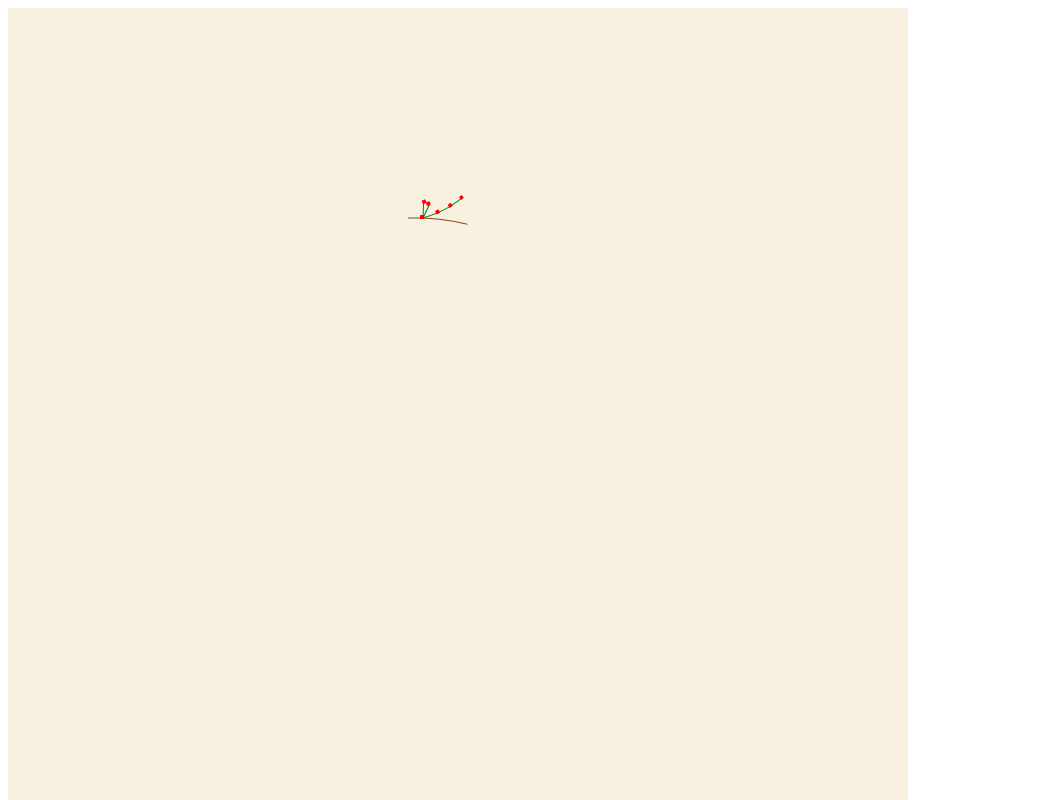
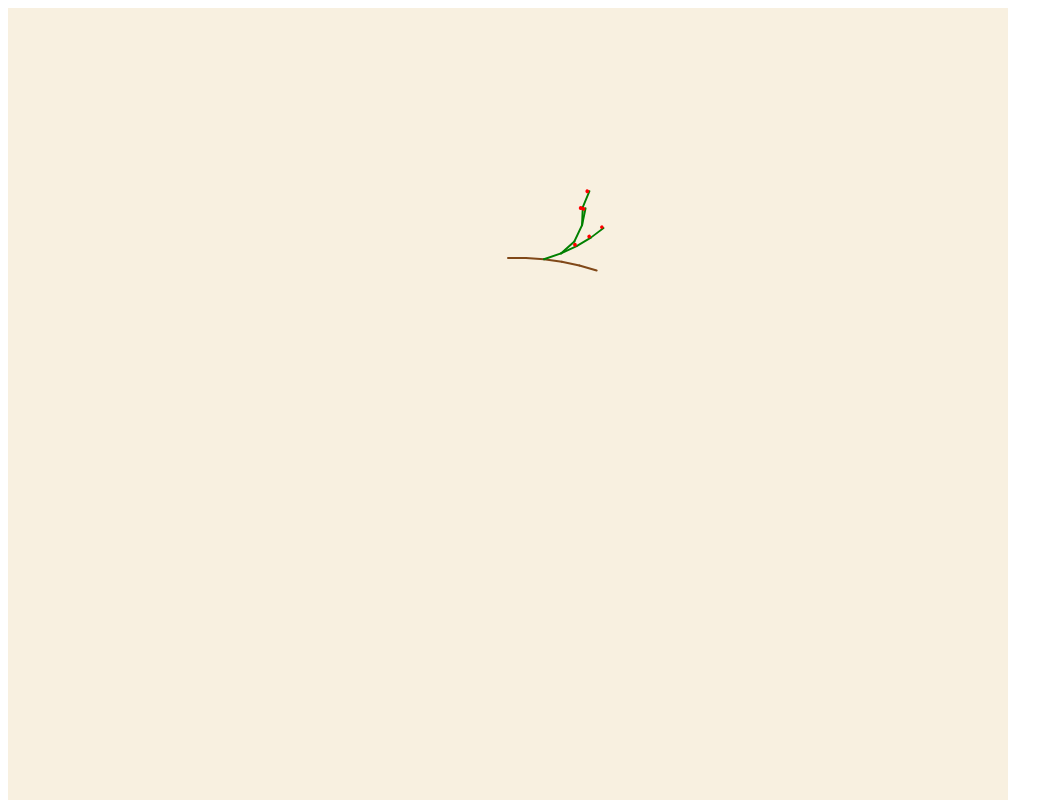
Before and after one commit to gglouser/advent2018, a plain HTML site: page polymer_vis/index.html in a window 1280 px wide. Shown: the top 800 px of the page, without its empty margins (0-1063 px from the left). Drawn offline with Linux system fonts and the light colour scheme.

Commit message:
Small improvements to polymer visualizer.

```diff
--- a/polymer_vis/index.html
+++ b/polymer_vis/index.html
@@ -6,6 +6,6 @@
     <script src="polymer.js"></script>
   </head>
   <body>
-    <canvas id="main" width="900" height="800"></canvas>
+    <canvas id="main" width="1000" height="1000"></canvas>
   </body>
 </html>
--- a/polymer_vis/polymer.js
+++ b/polymer_vis/polymer.js
@@ -1,10 +1,24 @@
-const START_X = 400;
-const START_Y = 210;
-const STEP_SIZE = 15;
+const START_X = 500;
+const START_Y = 250;
+const STEP_SIZE = 18;
 const BASE_ANGLE = 0.07;
-const BASE_SCALE = 0.9999;
+const BASE_SCALE = 0.9999;      // holiday wreath
+// const BASE_SCALE = 0.996;       // spiral
 const SUBTREE_ANGLE = -0.4;
 const SUBTREE_SCALE = 0.96;
+const ZOOM = 1;
+
+// holiday wreath
+const BACKGROUND_COLOR = '#f8f0e0';
+const BASE_COLOR = '#804818';
+const SUBTREE_COLOR = '#008000';
+const IGNORED_COLOR = '#ff0000';
+
+// electric weirdness
+// const BACKGROUND_COLOR = '#000000';
+// const BASE_COLOR = '#ffc0c0';
+// const SUBTREE_COLOR = '#c0ffff';
+// const IGNORED_COLOR = '#ffffff';
 
 const IGNORE_UNIT = 'c';
 
@@ -31,8 +45,8 @@ function collapse(poly, ignore) {
 function visit_nodes(ctx, nodes, theta, scale, f) {
     ctx.save();
     for (let node of nodes) {
+        ctx.translate(STEP_SIZE, 0);
         f(node);
-        ctx.translate(STEP_SIZE, 0);
         ctx.rotate(theta);
         ctx.scale(scale, scale);
     }
@@ -41,24 +55,28 @@ function visit_nodes(ctx, nodes, theta, scale, f) {
 
 function draw_nodes(ctx, nodes, theta, scale, color) {
     // first pass - draw the stem
+    ctx.strokeStyle = color;
     ctx.beginPath();
     ctx.moveTo(0,0);
     visit_nodes(ctx, nodes, theta, scale, (node) => {
         ctx.lineTo(0, 0);
+        ctx.stroke();
+        ctx.beginPath();
+        ctx.moveTo(0,0);
     });
-    ctx.strokeStyle = color;
-    ctx.stroke();
 
     // second pass - recursively draw subtrees
     visit_nodes(ctx, nodes, theta, scale, (node) => {
         if (node.subnodes.length > 0) {
             ctx.save();
             ctx.rotate(SUBTREE_ANGLE);
-            draw_nodes(ctx, node.subnodes, -2*theta, SUBTREE_SCALE, "green");
+            draw_nodes(ctx, node.subnodes, -1.5*theta, SUBTREE_SCALE, SUBTREE_COLOR);
             ctx.restore();
         } else if (node.ignored) {
-            ctx.fillStyle = 'red';
-            ctx.fillRect(-1,-3,4,4);
+            ctx.fillStyle = IGNORED_COLOR;
+            ctx.beginPath();
+            ctx.arc(-1,-2,2,0,2*Math.PI);
+            ctx.fill();
         }
     });
 }
@@ -72,12 +90,14 @@ function init() {
     canvas.height = canvas.clientHeight;
 
     const ctx = canvas.getContext('2d');
-    // ctx.clearRect(0, 0, ctx.canvas.width, ctx.canvas.height);
-    ctx.fillStyle = '#f8f0e0';
+    ctx.fillStyle = BACKGROUND_COLOR;
     ctx.fillRect(0, 0, ctx.canvas.width, ctx.canvas.height);
 
+    ctx.lineWidth = 2;
+    ctx.lineCap = 'round';
+    ctx.scale(ZOOM, ZOOM);
     ctx.translate(START_X, START_Y);
-    draw_nodes(ctx, nodes, BASE_ANGLE, BASE_SCALE, "#804818");
+    draw_nodes(ctx, nodes, BASE_ANGLE, BASE_SCALE, BASE_COLOR);
 }
 
 document.addEventListener('DOMContentLoaded', init);
```
